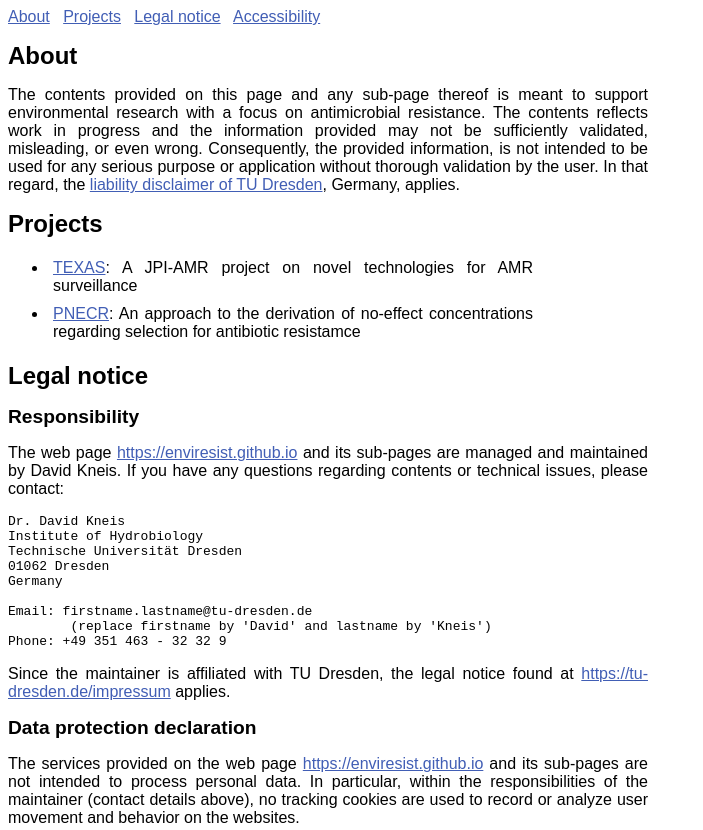
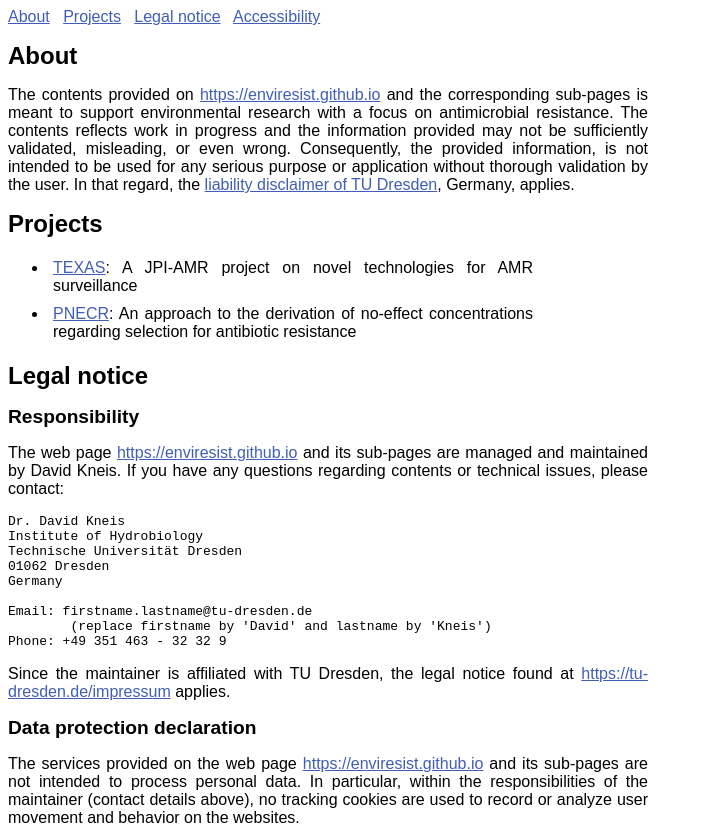
Before and after one commit to enviresist/enviresist.github.io, a plain HTML site: page index.html in a window 1280 px wide. Shown: the top 830 px of the page, without its empty margins (0-703 px from the left). Drawn offline with Linux system fonts and the light colour scheme.

Commit message:
Fixed typo

```diff
--- a/index.html
+++ b/index.html
@@ -25,8 +25,9 @@
 
 <h1 id="about">About</h1>
 
-<p>The contents provided on this page and any sub-page thereof is meant
-to support environmental research with a focus on antimicrobial resistance.
+<p>The contents provided on <a href="https://enviresist.github.io">https://enviresist.github.io</a>
+and the corresponding sub-pages is meant to support environmental
+research with a focus on antimicrobial resistance.
 The contents reflects work in progress and the information provided may not
 be sufficiently validated, misleading, or even wrong. Consequently,
 the provided information, is not intended to be used for any serious
@@ -41,7 +42,7 @@ liability disclaimer of TU Dresden</a>, Germany, applies.</p>
     A JPI-AMR project on novel technologies for AMR surveillance</li>
   <li><a href="https://enviresist.github.io/pnecr">PNECR</a>:
     An approach to the derivation of no-effect concentrations regarding
-    selection for antibiotic resistamce</li>
+    selection for antibiotic resistance</li>
 </ul>
 
 
```
